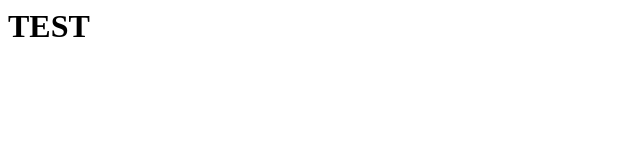
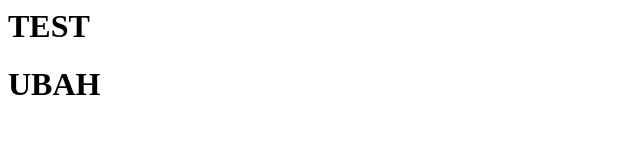
Before and after one commit to anjardev/anjardev.github.io, a plain HTML site: page coba.html in a window 1280 px wide. Shown: the whole page, without its empty margins (0-640 px from the left). Drawn offline with Linux system fonts and the light colour scheme.

Commit message:
ubah coba.html

```diff
--- a/coba.html
+++ b/coba.html
@@ -4,5 +4,6 @@
     </head>
     <body>
         <h1>TEST</h1>
+        <h1>UBAH</h1>
     </body>
 </html>
```
